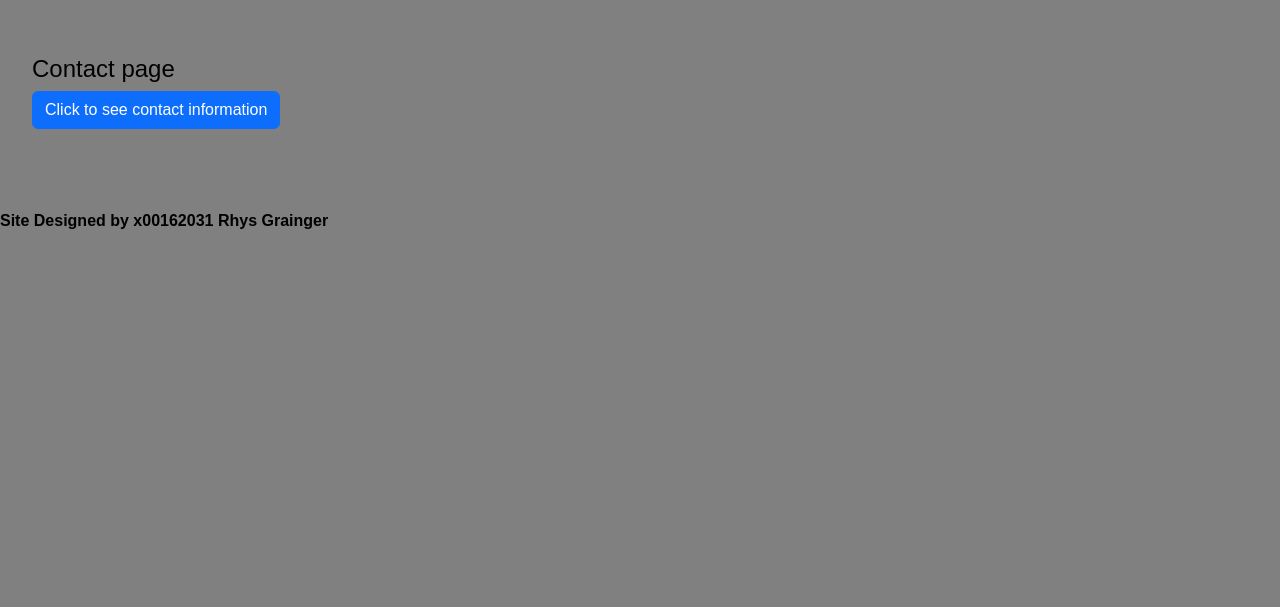
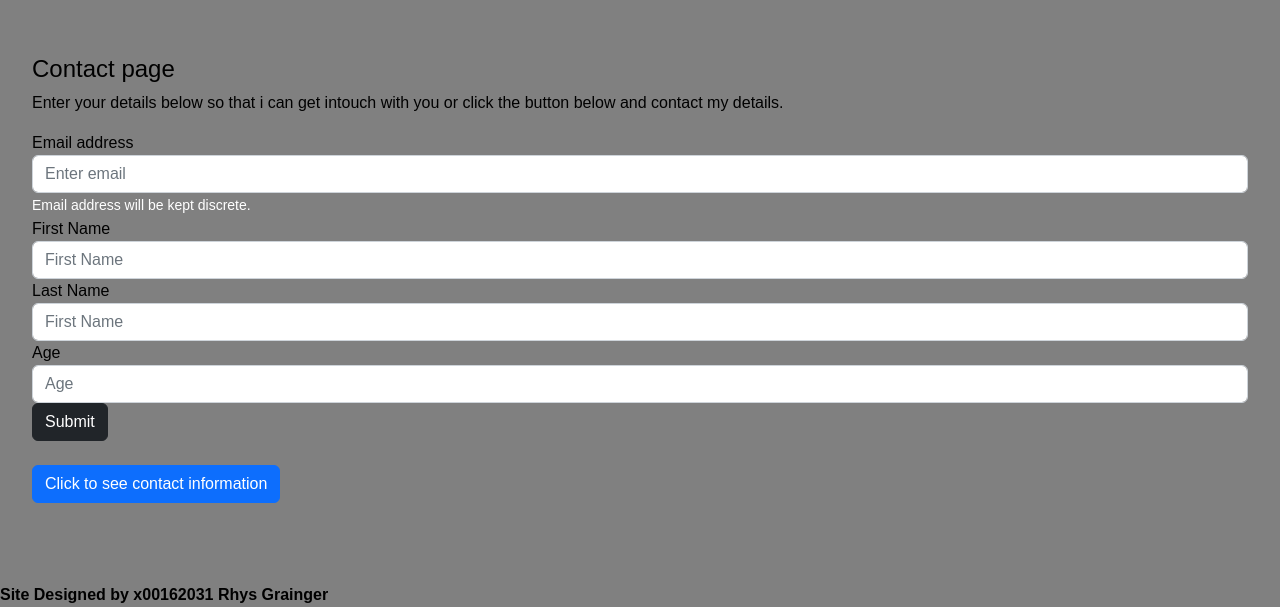
Before and after one commit to rhysgrainger435/imd_ca, a plain HTML site: page index.html in a window 1280 px wide. Shown: the part 5644-6251 px from the top of the page. Before the commit the page ends 5877 px from the top, so only its background shows below. Drawn offline with nearby package versions, Linux system fonts and the light colour scheme.

Commit message:
final commit

```diff
--- a/css/test.css
+++ /dev/null
@@ -1,3 +0,0 @@
-.rotate{
-    transform: rotate3d(45deg);
-}
--- a/index.html
+++ b/index.html
@@ -285,6 +285,30 @@
             <br><br><br><br><br><br><br><br><br><br><br><br><br><br><br><br><br><br><br>
             <section id="contactMe" class="topics">
                 <h4>Contact page</h4>
+                <p>Enter your details below so that i can get intouch with you or click the button below and contact my details. </p>
+                <form>
+                  <div class="form-group">
+                    <label for="InputEmail1">Email address</label>
+                    <input type="email" class="form-control" id="exampleInputEmail1" aria-describedby="emailHelp" placeholder="Enter email">
+                    <small id="emailHelp" class="form-text text-white">Email address will be kept discrete.</small>
+                  </div>
+                  <div class="form-group">
+                    <label for="InputFirstName">First Name</label>
+                    <input class="form-control" id="exampleInputPassword1" placeholder="First Name">
+                  </div>
+                  <div class="form-group">
+                    <label for="InputLastName">Last Name</label>
+                    <input class="form-control" id="exampleInputPassword1" placeholder="First Name">
+                  </div>
+                  <div class="form-group">
+                    <label for="InputAge">Age</label>
+                    <input class="form-control" id="exampleInputPassword1" placeholder="Age">
+                  </div>
+                  <button type="submit" class="btn btn-dark">Submit</button><br><br>
+              </form>
+
+
+
                 <button type="button" class="btn btn-primary" data-bs-toggle="modal" data-bs-target="#exampleModal">
                   Click to see contact information
                 </button>
```
Also changed, not shown: list.html (added, +20 -0 lines), scripts/test.js (deleted, +0 -15 lines).
